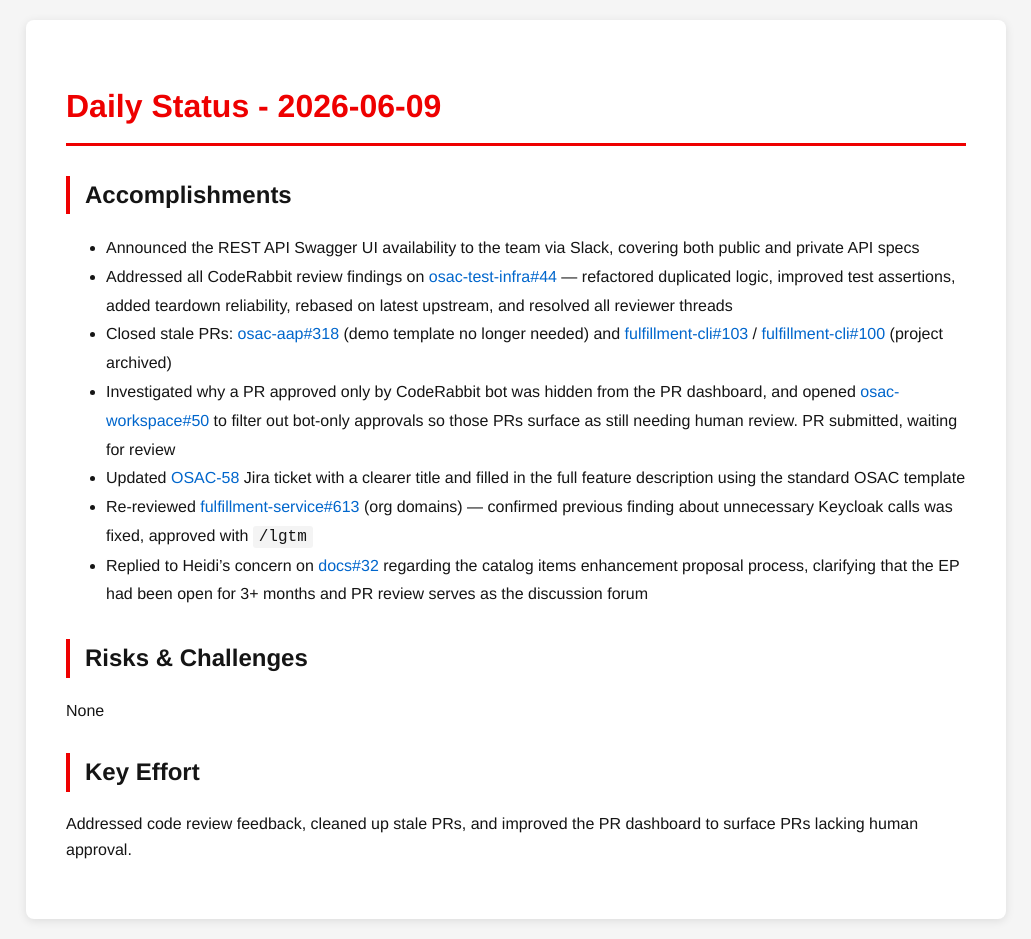
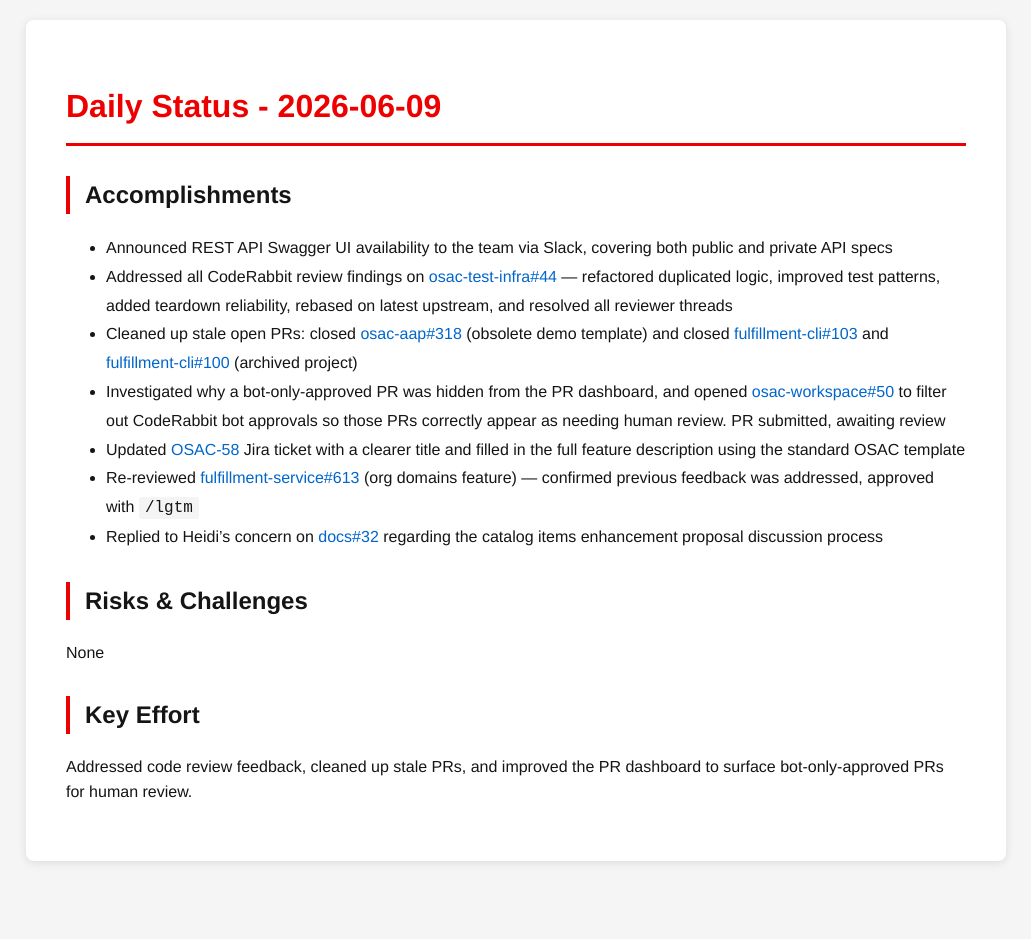
Before and after one commit to tzvatot/daily-status, a Jekyll site: the page built from 2026-06-09.md, in a window 1280 px wide. Shown: the whole page, without its empty margins (124-1155 px from the left). Built offline with Jekyll 4.4.1, drawn with Linux system fonts in a browser that asks for light colours; after the commit the page ends 900 px from its top, so only the background shows below that.

Commit message:
Daily status update - 2026-06-09

```diff
--- a/2026-06-09.md
+++ b/2026-06-09.md
@@ -7,16 +7,16 @@
 # Daily Status - 2026-06-09
 
 ## Accomplishments
-- Announced the REST API Swagger UI availability to the team via Slack, covering both public and private API specs
-- Addressed all CodeRabbit review findings on [osac-test-infra#44](https://github.com/osac-project/osac-test-infra/pull/44) — refactored duplicated logic, improved test assertions, added teardown reliability, rebased on latest upstream, and resolved all reviewer threads
-- Closed stale PRs: [osac-aap#318](https://github.com/osac-project/osac-aap/pull/318) (demo template no longer needed) and [fulfillment-cli#103](https://github.com/osac-project/fulfillment-cli/pull/103) / [fulfillment-cli#100](https://github.com/osac-project/fulfillment-cli/pull/100) (project archived)
-- Investigated why a PR approved only by CodeRabbit bot was hidden from the PR dashboard, and opened [osac-workspace#50](https://github.com/osac-project/osac-workspace/pull/50) to filter out bot-only approvals so those PRs surface as still needing human review. PR submitted, waiting for review
+- Announced REST API Swagger UI availability to the team via Slack, covering both public and private API specs
+- Addressed all CodeRabbit review findings on [osac-test-infra#44](https://github.com/osac-project/osac-test-infra/pull/44) — refactored duplicated logic, improved test patterns, added teardown reliability, rebased on latest upstream, and resolved all reviewer threads
+- Cleaned up stale open PRs: closed [osac-aap#318](https://github.com/osac-project/osac-aap/pull/318) (obsolete demo template) and closed [fulfillment-cli#103](https://github.com/osac-project/fulfillment-cli/pull/103) and [fulfillment-cli#100](https://github.com/osac-project/fulfillment-cli/pull/100) (archived project)
+- Investigated why a bot-only-approved PR was hidden from the PR dashboard, and opened [osac-workspace#50](https://github.com/osac-project/osac-workspace/pull/50) to filter out CodeRabbit bot approvals so those PRs correctly appear as needing human review. PR submitted, awaiting review
 - Updated [OSAC-58](https://redhat.atlassian.net/browse/OSAC-58) Jira ticket with a clearer title and filled in the full feature description using the standard OSAC template
-- Re-reviewed [fulfillment-service#613](https://github.com/osac-project/fulfillment-service/pull/613) (org domains) — confirmed previous finding about unnecessary Keycloak calls was fixed, approved with `/lgtm`
-- Replied to Heidi's concern on [docs#32](https://github.com/osac-project/docs/pull/32) regarding the catalog items enhancement proposal process, clarifying that the EP had been open for 3+ months and PR review serves as the discussion forum
+- Re-reviewed [fulfillment-service#613](https://github.com/osac-project/fulfillment-service/pull/613) (org domains feature) — confirmed previous feedback was addressed, approved with `/lgtm`
+- Replied to Heidi's concern on [docs#32](https://github.com/osac-project/docs/pull/32) regarding the catalog items enhancement proposal discussion process
 
 ## Risks & Challenges
 None
 
 ## Key Effort
-Addressed code review feedback, cleaned up stale PRs, and improved the PR dashboard to surface PRs lacking human approval.
+Addressed code review feedback, cleaned up stale PRs, and improved the PR dashboard to surface bot-only-approved PRs for human review.
```
